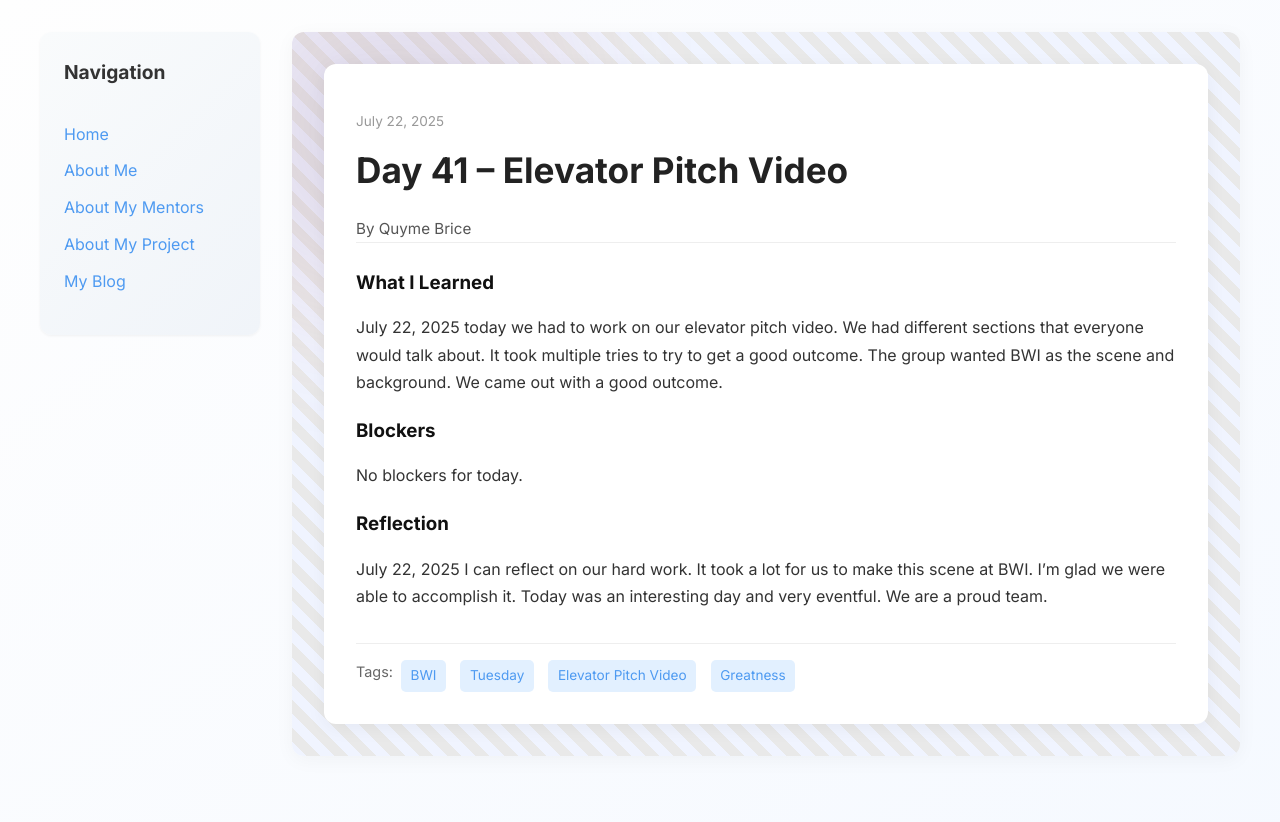
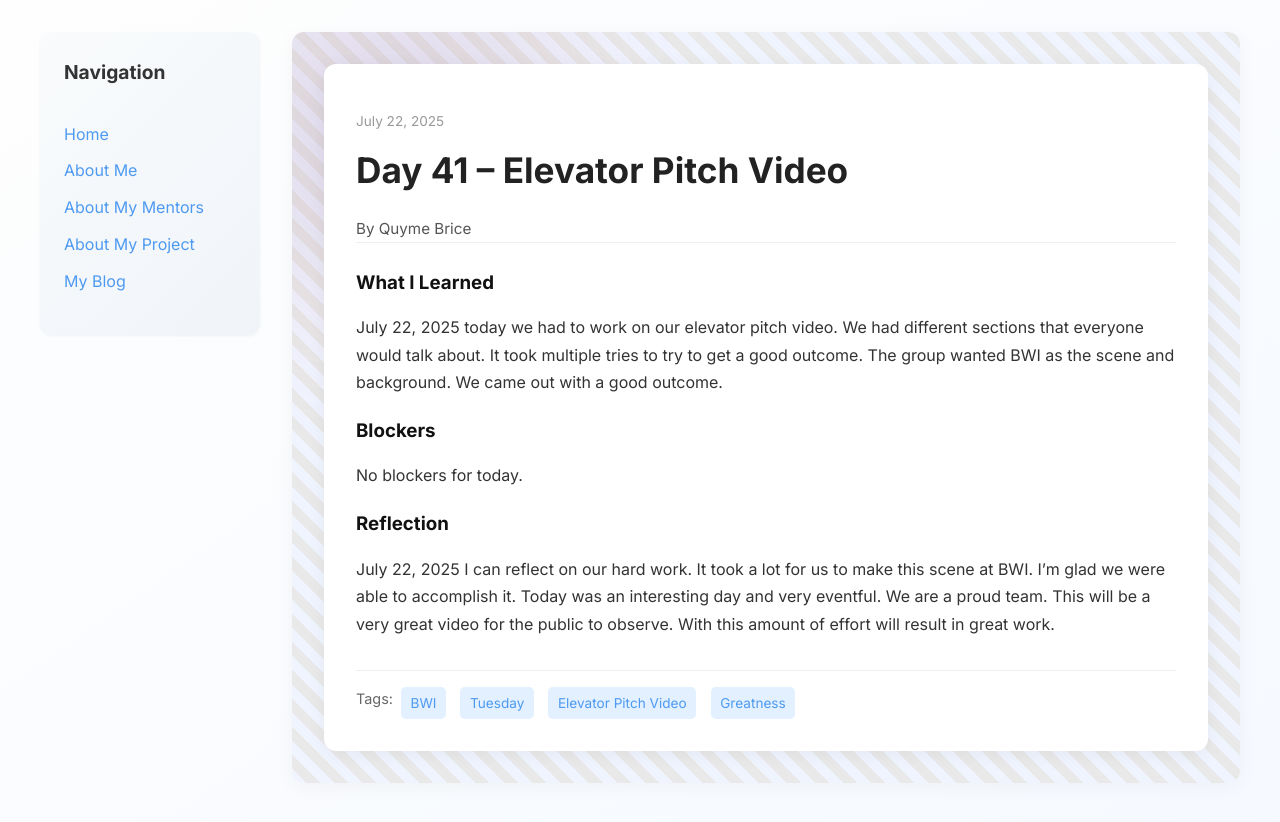
Before and after one commit to Qubri2/Qubri2.github.io, a Jekyll site: the page built from _posts/2025-07-22-day-41.md, in a window 1280 px wide. Shown: the top 822 px of the page. Built offline with Jekyll 4.4.1, drawn with Linux system fonts in a browser that asks for light colours.

Commit message:
Update 2025-07-22-day-41.md

```diff
--- a/_posts/2025-07-22-day-41.md
+++ b/_posts/2025-07-22-day-41.md
@@ -15,5 +15,5 @@ blockers: |
   No blockers for today.
 
 reflection: |
-  July 22, 2025 I can reflect on our hard work. It took a lot for us to make this scene at BWI. I’m glad we were able to accomplish it. Today was an interesting day and very eventful. We are a proud team.
+  July 22, 2025 I can reflect on our hard work. It took a lot for us to make this scene at BWI. I’m glad we were able to accomplish it. Today was an interesting day and very eventful. We are a proud team. This will be a very great video for the public to observe. With this amount of effort will result in great work.
 ---
```
